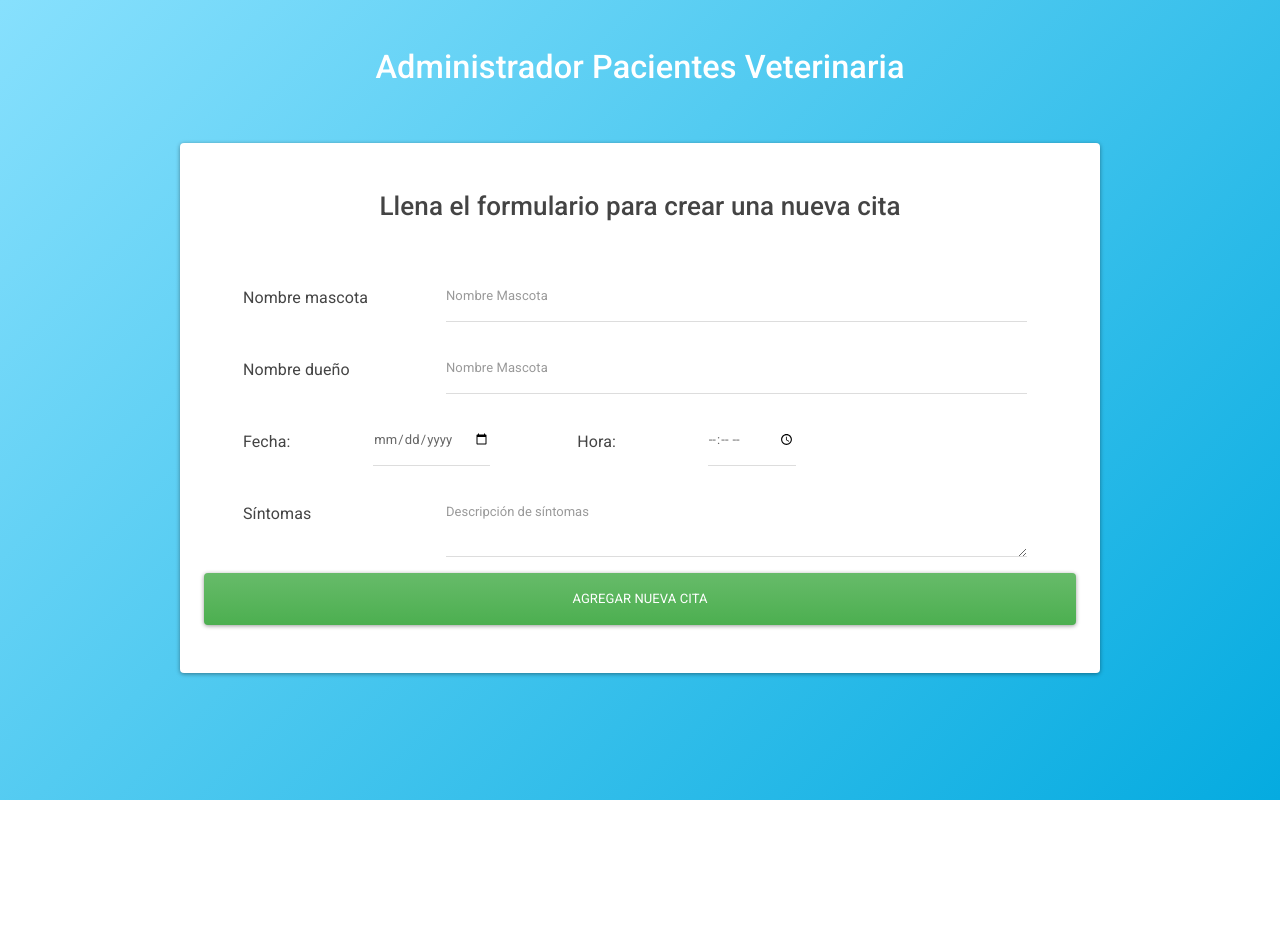
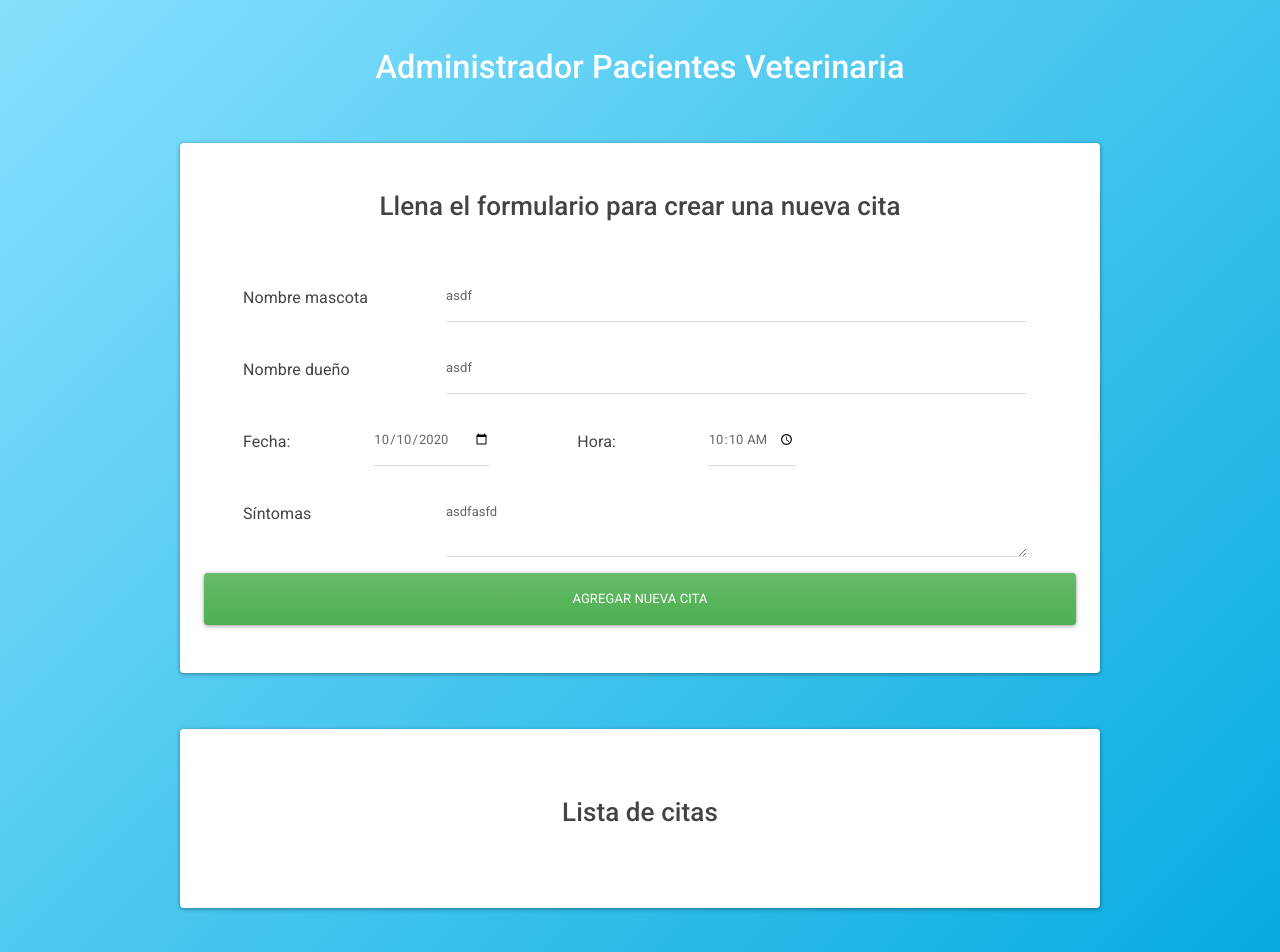
Before and after one commit to gabyballester/administrador-pacientes-veterinaria, a React (Create React App) app: page / in a window 1280 px wide. Shown: the top 952 px of the page. Before the commit the page ends 800 px from the top, so only its background shows below. Built offline with nearby package versions, Linux system fonts and the light colour scheme.

Commit message:
Implemented deleteAppointment

```diff
--- a/src/App.js
+++ b/src/App.js
@@ -2,29 +2,46 @@
 import React, { Component } from "react";
 //Importamos el bootstrap de nuestro estilo personalizado
 import "./assets/css/bootstrap.min.css";
-import Header from "./components/Header"; //Importamos header
-import NewAppointment from "./components/NewAppointment"; //importamos NewAppointment
+
+//Importamos componentes
+import Header from "./components/Header";
+import NewAppointment from "./components/NewAppointment";
+import AppointmentsList from "./components/AppointmentsList";
 
 //Creamos la clase que extiende de component
 class App extends Component {
   //Creamos el state vacío por ahora
   state = {
-    appointments:[] //declaramos array de appointments vacío
+    appointments: [], //declaramos array de appointments vacío
   };
 
   //función que toma data y lo pasamos así al componente de nueva cita
-    createNewAppointment = data => {
+  createNewAppointment = (data) => {
     /** 1. hacemos spread para hacer copia el estate actual de appointments
      *  2. agregamos lo que haya en data */
     const appointments = [...this.state.appointments, data];
     //agregar el nuevo state
     this.setState({
       //objeto del store y objeto que le llega
-        appointments
+      appointments,
       //al llamarse igual podemos dejar appointments a secas
       //pero podría ser appointments:appointments
+    });
+  };
+
+  // elimina las citas del state
+  deleteAppontment = id => {
+    // tomar una copia del state.appointments
+    const currentAppointments = [...this.state.appointments];
+    // utilizar filter para sacar el elemento @id del arreglo
+    // Dejará solamente los que no coincidan con id
+    const appointments = currentAppointments.filter(cita => cita.id !== id)
+
+    // actualizar el state
+    this.setState({
+      appointments // podríamos poner appointments:appointments
     })
-    }
+  };
 
   render() {
     return (
@@ -39,6 +56,13 @@
               createNewAppointment={this.createNewAppointment}
             />
           </div>
+
+          <div className="mt-5 col-md-10 mx-auto">
+            <AppointmentsList
+              // Pasamos estados o funciones a componente hijo
+              appointments={this.state.appointments}
+              deleteAppontment={this.deleteAppontment} />
+          </div>
         </div>
       </div>
     );
--- /dev/null
+++ b/src/components/Appointment.js
@@ -0,0 +1,23 @@
+import React from 'react'; //improtamos react
+
+//extraemos appointment
+const Appointment = ({ appointment, deleteAppontment }) => (
+    <div className="media mt-3">
+        <div className="media-body">
+            <h3 className="mt-0">{appointment.pet}</h3>
+            <p className="card-text"><span>Nombre Dueño: </span> {appointment.owner} </p>
+            <p className="card-text"><span>Fecha: </span> {appointment.date} </p>
+            <p className="card-text"><span>Hora: </span> {appointment.time} </p>
+            <p className="card-text"><span>Sintomas: </span> </p>
+            <p className="card-text">{appointment.symptoms}</p>
+
+            <button
+                className="btn btn-danger"
+                onClick={() => deleteAppontment(appointment.id)}
+            >Borrar &times;</button>
+        </div>
+    </div>
+
+);
+
+export default Appointment;
--- /dev/null
+++ b/src/components/AppointmentsList.js
@@ -0,0 +1,27 @@
+import React from "react"; //importamos react
+import Appointment from './Appointment';
+
+//extraemos appointments y deleteAppointment
+const AppointmentsList = ({ appointments, deleteAppontment }) => (
+
+
+    <div className="card mt-2 py-5">
+        <div className="card-body">
+            <h2 className="card-title text-center">Lista de citas</h2>
+
+            <div className="lista-citas">
+                {appointments.map(appointment => (
+                    <Appointment
+                        key={appointment.id}
+                        appointment={appointment}
+                        deleteAppontment={deleteAppontment}
+                    />
+                ))}
+            </div>
+        </div>
+    </div>
+
+);
+
+
+export default AppointmentsList;
--- a/src/components/NewAppointment.js
+++ b/src/components/NewAppointment.js
@@ -8,11 +8,11 @@
   //creamos state
   appointment: {
     //creamos objeto cita y las propiedades vacías que vamos a usar
-    pet: "",
-    owner: "",
-    date: "",
-    time: "",
-    symptoms: "",
+    pet: "asdf",
+    owner: "asdf",
+    date: "2020-10-10",
+    time: "10:10",
+    symptoms: "asdfasfd",
   },
   error: false //por defecto sin errores
 };
```
Lines whose indentation alone changed are shown as unchanged.
